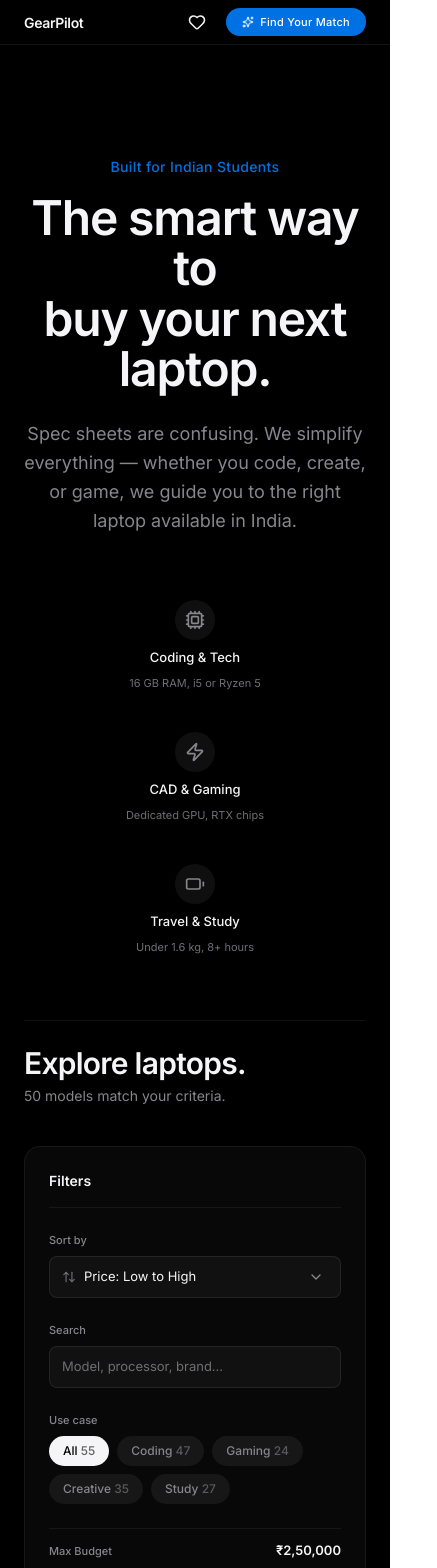
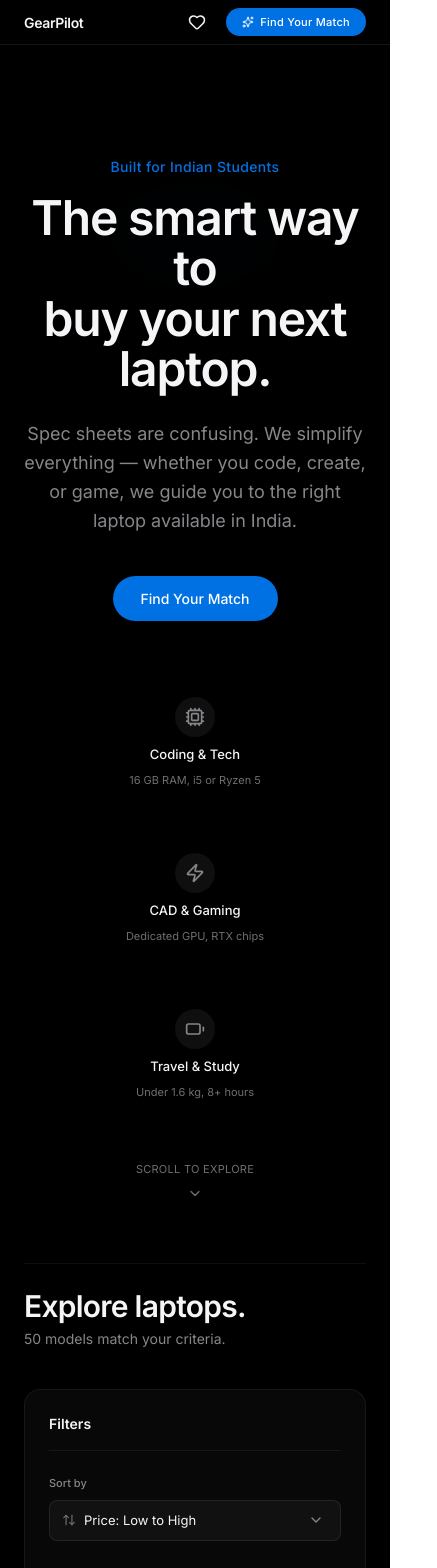
Before and after one commit to MuktharMJ/GearPilot, a React (Vite) app: page / in a window 390 px wide. Shown: the top 1568 px of the page, 437 px wide, since content can reach past the window. Built offline with nearby package versions, Linux system fonts and the light colour scheme.

Commit message:
Frontend MVP complete

```diff
--- a/src/components/Header.tsx
+++ b/src/components/Header.tsx
@@ -1,6 +1,9 @@
 import { Sparkles, Heart } from 'lucide-react';
 import { Link } from 'react-router-dom';
+import { motion } from 'motion/react';
 import { useFavorites } from '../hooks/useFavorites';
+
+const ease = [0.25, 0.1, 0.25, 1] as const;
 
 interface HeaderProps {
   onOpenQuiz: () => void;
@@ -26,14 +29,20 @@ export default function Header({ onOpenQuiz }: HeaderProps) {
             )}
           </Link>
 
-          <button
+          <motion.button
             onClick={onOpenQuiz}
-            className="active:scale-95 cursor-pointer inline-flex items-center gap-1.5 bg-[#0071e3] hover:bg-[#0077ed] text-white px-4 py-1.5 rounded-full text-[11px] font-medium tracking-wide transition-all"
+            whileHover={{
+              scale: 1.02,
+              boxShadow: '0 0 16px rgba(0,113,227,0.3)',
+            }}
+            whileTap={{ scale: 0.97 }}
+            transition={{ duration: 0.2, ease }}
+            className="cursor-pointer inline-flex items-center gap-1.5 bg-[#0071e3] hover:bg-[#0077ed] text-white px-4 py-1.5 rounded-full text-[11px] font-medium tracking-wide transition-colors"
             id="btn-quiz-trigger"
           >
             <Sparkles className="w-3 h-3" />
             <span>Find Your Match</span>
-          </button>
+          </motion.button>
         </div>
       </div>
     </header>
--- a/src/components/HeroSection.tsx
+++ b/src/components/HeroSection.tsx
@@ -1,73 +1,167 @@
-import { Cpu, Zap, Battery } from 'lucide-react';
-import { motion } from 'motion/react';
+import { Cpu, Zap, Battery, ChevronDown } from 'lucide-react';
+import { motion, useScroll, useTransform } from 'motion/react';
+import { useRef } from 'react';
+
+/* ── Shared easing: Apple-style spring-like cubic ── */
+const ease = [0.25, 0.1, 0.25, 1] as const;
+const easeOut = [0.16, 1, 0.3, 1] as const;
+
+/* ── Feature data ── */
+const features = [
+  { Icon: Cpu, label: 'Coding & Tech', sub: '16 GB RAM, i5 or Ryzen 5' },
+  { Icon: Zap, label: 'CAD & Gaming', sub: 'Dedicated GPU, RTX chips' },
+  { Icon: Battery, label: 'Travel & Study', sub: 'Under 1.6 kg, 8+ hours' },
+];
 
 export default function HeroSection() {
+  const sectionRef = useRef<HTMLElement>(null);
+
+  /* ── 7. Section transition: fade + slide as user scrolls away ── */
+  const { scrollYProgress } = useScroll({
+    target: sectionRef,
+    offset: ['start start', 'end start'],
+  });
+  const sectionOpacity = useTransform(scrollYProgress, [0, 0.7, 1], [1, 1, 0]);
+  const sectionY = useTransform(scrollYProgress, [0, 0.7, 1], [0, 0, -40]);
+
+  /* ── Stagger orchestrator ── */
   const container = {
     hidden: { opacity: 0 },
     show: {
       opacity: 1,
-      transition: {
-        staggerChildren: 0.15,
-      }
-    }
+      transition: { staggerChildren: 0.12 },
+    },
   };
 
-  const item = {
-    hidden: { opacity: 0, y: 20 },
+  /* ── Base reveal item ── */
+  const fadeUp = {
+    hidden: { opacity: 0, y: 24 },
     show: {
       opacity: 1,
       y: 0,
-      transition: {
-        duration: 0.6,
-        ease: [0.25, 0.1, 0.25, 1]
-      }
-    }
+      transition: { duration: 0.5, ease: easeOut },
+    },
   };
 
   return (
     <motion.section
+      ref={sectionRef}
       variants={container}
       initial="hidden"
       whileInView="show"
-      viewport={{ once: true, margin: "-50px" }}
-      className="pt-20 pb-16 text-center"
+      viewport={{ once: true, margin: '-50px' }}
+      style={{ opacity: sectionOpacity, y: sectionY }}
+      className="pt-20 pb-16 text-center relative"
     >
-      <motion.p variants={item} className="text-[#0071e3] text-sm font-medium tracking-wide mb-4">
+      {/* ── 6. Gradient glow behind heading ── */}
+      <motion.div
+        aria-hidden
+        animate={{
+          opacity: [0.25, 0.45, 0.25],
+          scale: [1, 1.05, 1],
+        }}
+        transition={{
+          duration: 6,
+          repeat: Infinity,
+          ease: 'easeInOut',
+        }}
+        className="pointer-events-none absolute top-12 left-1/2 -translate-x-1/2 w-[480px] h-[220px] rounded-full"
+        style={{
+          background:
+            'radial-gradient(ellipse at center, rgba(0,113,227,0.08) 0%, rgba(0,113,227,0.02) 50%, transparent 80%)',
+          filter: 'blur(60px)',
+        }}
+      />
+
+      {/* ── Kicker ── */}
+      <motion.p variants={fadeUp} className="text-[#0071e3] text-sm font-medium tracking-wide mb-4 relative z-10">
         Built for Indian Students
       </motion.p>
 
-      <motion.h1 variants={item} className="text-5xl sm:text-7xl font-semibold tracking-tight text-[#f5f5f7] leading-[1.05] mb-6 max-w-4xl mx-auto">
+      {/* ── 1. Hero Heading: fade-up + scale hover (no reflow) ── */}
+      <motion.h1
+        variants={fadeUp}
+        whileHover={{ scale: 1.01 }}
+        transition={{ duration: 0.28, ease }}
+        className="text-5xl sm:text-7xl font-semibold tracking-tight text-[#f5f5f7] leading-[1.05] mb-6 max-w-4xl mx-auto relative z-10 cursor-default"
+      >
         The smart way to<br />
         buy your next laptop.
       </motion.h1>
 
-      <motion.p variants={item} className="text-[#86868b] text-lg sm:text-xl leading-relaxed max-w-2xl mx-auto mb-16">
+      {/* ── 2. Hero Description: fade-in with stagger delay ── */}
+      <motion.p
+        variants={{
+          hidden: { opacity: 0, y: 16 },
+          show: {
+            opacity: 1,
+            y: 0,
+            transition: { duration: 0.5, ease: easeOut, delay: 0.06 },
+          },
+        }}
+        className="text-[#86868b] text-lg sm:text-xl leading-relaxed max-w-2xl mx-auto mb-10 relative z-10"
+      >
         Spec sheets are confusing. We simplify everything — whether you code, create, or game, we guide you to the right laptop available in India.
       </motion.p>
 
-      {/* Feature highlights */}
-      <motion.div variants={item} className="flex flex-col sm:flex-row items-center justify-center gap-10 sm:gap-16">
-        <div className="flex flex-col items-center gap-2">
-          <div className="w-10 h-10 rounded-full bg-white/[0.06] flex items-center justify-center">
-            <Cpu className="w-5 h-5 text-[#86868b]" />
-          </div>
-          <span className="text-[13px] font-medium text-[#f5f5f7]">Coding & Tech</span>
-          <span className="text-[11px] text-[#6e6e73]">16 GB RAM, i5 or Ryzen 5</span>
-        </div>
-        <div className="flex flex-col items-center gap-2">
-          <div className="w-10 h-10 rounded-full bg-white/[0.06] flex items-center justify-center">
-            <Zap className="w-5 h-5 text-[#86868b]" />
-          </div>
-          <span className="text-[13px] font-medium text-[#f5f5f7]">CAD & Gaming</span>
-          <span className="text-[11px] text-[#6e6e73]">Dedicated GPU, RTX chips</span>
-        </div>
-        <div className="flex flex-col items-center gap-2">
-          <div className="w-10 h-10 rounded-full bg-white/[0.06] flex items-center justify-center">
-            <Battery className="w-5 h-5 text-[#86868b]" />
-          </div>
-          <span className="text-[13px] font-medium text-[#f5f5f7]">Travel & Study</span>
-          <span className="text-[11px] text-[#6e6e73]">Under 1.6 kg, 8+ hours</span>
-        </div>
+      {/* ── 4. "Find Your Match" CTA ── */}
+      <motion.div variants={fadeUp} className="mb-16 relative z-10">
+        <motion.a
+          href="#scrolling-target"
+          whileHover={{
+            scale: 1.02,
+            boxShadow: '0 0 20px rgba(0,113,227,0.25), 0 0 40px rgba(0,113,227,0.1)',
+          }}
+          whileTap={{ scale: 0.97 }}
+          transition={{ duration: 0.2, ease }}
+          className="inline-flex items-center gap-2 bg-[#0071e3] hover:bg-[#0077ed] text-white text-[14px] font-medium px-7 py-3 rounded-full cursor-pointer transition-colors"
+        >
+          Find Your Match
+        </motion.a>
+      </motion.div>
+
+      {/* ── 3. Feature Icons ── */}
+      <motion.div variants={fadeUp} className="flex flex-col sm:flex-row items-center justify-center gap-10 sm:gap-16 mb-12">
+        {features.map(({ Icon, label, sub }) => (
+          <motion.div
+            key={label}
+            whileHover={{
+              y: -4,
+              scale: 1.03,
+              boxShadow: '0 8px 24px rgba(0,113,227,0.08)',
+            }}
+            transition={{ duration: 0.25, ease }}
+            className="flex flex-col items-center gap-2 cursor-pointer select-none rounded-2xl px-4 py-3"
+          >
+            <motion.div
+              whileHover={{ rotate: 4 }}
+              transition={{ duration: 0.25, ease }}
+              className="w-10 h-10 rounded-full bg-white/[0.06] flex items-center justify-center"
+            >
+              <Icon className="w-5 h-5 text-[#86868b]" />
+            </motion.div>
+            <span className="text-[13px] font-medium text-[#f5f5f7]">{label}</span>
+            <span className="text-[11px] text-[#6e6e73]">{sub}</span>
+          </motion.div>
+        ))}
+      </motion.div>
+
+      {/* ── 5. Scroll Indicator ── */}
+      <motion.div
+        variants={fadeUp}
+        className="flex flex-col items-center gap-1.5"
+      >
+        <span className="text-[11px] text-[#6e6e73] tracking-wide uppercase">Scroll to explore</span>
+        <motion.div
+          animate={{ y: [0, 6, 0] }}
+          transition={{
+            duration: 1.8,
+            repeat: Infinity,
+            ease: 'easeInOut',
+          }}
+        >
+          <ChevronDown className="w-4 h-4 text-[#6e6e73]" />
+        </motion.div>
       </motion.div>
     </motion.section>
   );
--- a/src/pages/Home.tsx
+++ b/src/pages/Home.tsx
@@ -86,8 +86,15 @@ export default function Home() {
       <main className="max-w-[1200px] w-full mx-auto px-6 py-8 flex-1">
         <HeroSection />
 
-        {/* Section header */}
-        <div className="mb-10 pt-6 border-t border-white/[0.06]" id="scrolling-target">
+        {/* Section header — scroll-triggered reveal */}
+        <motion.div
+          initial={{ opacity: 0, y: 20 }}
+          whileInView={{ opacity: 1, y: 0 }}
+          viewport={{ once: true, margin: '-40px' }}
+          transition={{ duration: 0.45, ease: [0.16, 1, 0.3, 1] }}
+          className="mb-10 pt-6 border-t border-white/[0.06]"
+          id="scrolling-target"
+        >
           <div className="flex flex-col md:flex-row md:items-end justify-between gap-4">
             <div>
               <h2 className="text-3xl sm:text-4xl font-semibold tracking-tight text-[#f5f5f7]">
@@ -98,7 +105,7 @@ export default function Home() {
               </p>
             </div>
           </div>
-        </div>
+        </motion.div>
 
         <div className="grid grid-cols-1 lg:grid-cols-4 gap-8">
           <FilterSidebar
```
